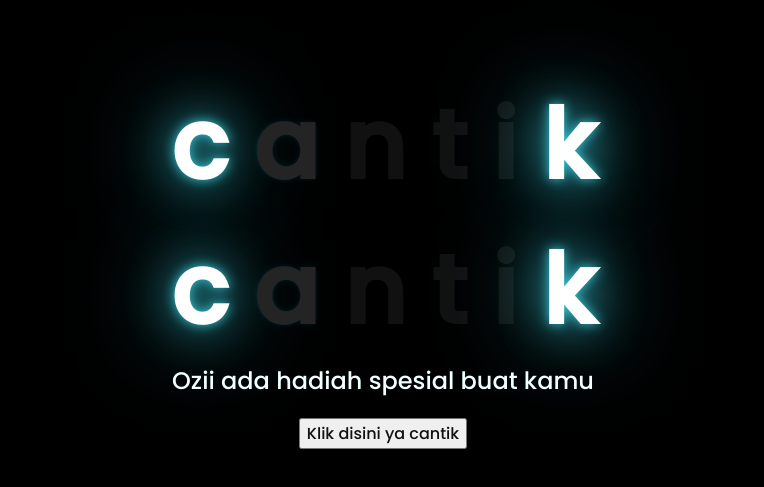
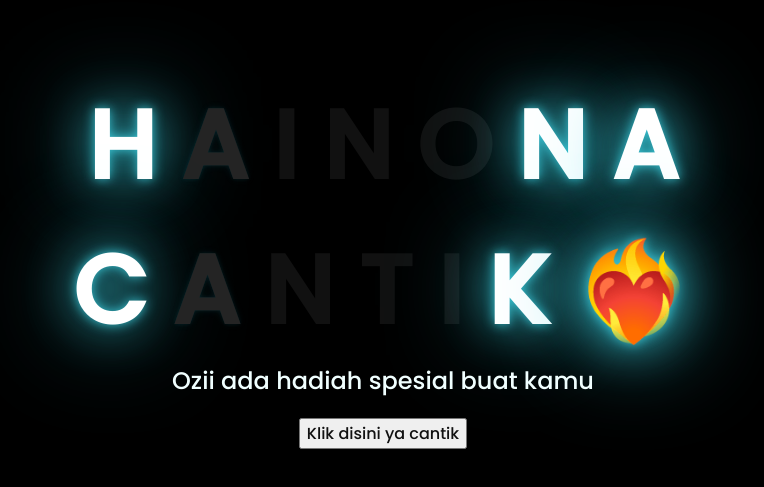
Before and after one commit to Mhdfauzii0905/Mhdfauzii0905.github.io, a plain HTML site: page index.html in a window 1280 px wide. Shown: the part 147-634 px from the top of the page, without its empty margins (265-1029 px from the left). Drawn offline with Linux system fonts and the light colour scheme.

Commit message:
index.html

```diff
--- a/index.html
+++ b/index.html
@@ -11,22 +11,24 @@
     <body>
     <div class="greetings">
     <!-- silahkan menambah kata sesuai keinginan dengan <span>text...</span -->
-        <span>c</span>
-        <span>a</span>
-        <span>n</span>
-        <span>t</span>
-        <span>i</span>
-        <span>k</span>
+        <span>H</span>
+        <span>A</span>
+        <span>I</span>
+        <span>N</span>
+        <span>O</span>
+        <span>N</span>
+        <span>A</span>
     </div>
 <body>
     <div class="greetings">
     <!-- silahkan menambah kata sesuai keinginan dengan <span>text...</span -->
-        <span>c</span>
-        <span>a</span>
-        <span>n</span>
-        <span>t</span>
-        <span>i</span>
-        <span>k</span>
+        <span>C</span>
+        <span>A</span>
+        <span>N</span>
+        <span>T</span>
+        <span>I</span>
+        <span>K</span>
+        <span>❤️‍🔥</span>
     </div>
     <div class="description">
         <span>Ozii ada hadiah spesial buat kamu</span>
```
